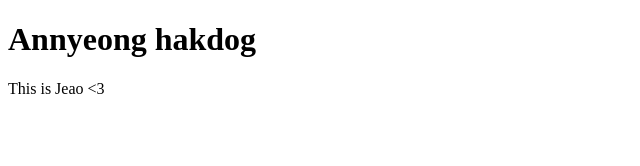
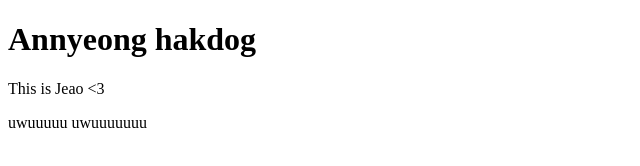
Before and after one commit to Jeao13/krazy, a plain HTML site: page index.html in a window 1280 px wide. Shown: the whole page, without its empty margins (0-640 px from the left). Drawn offline with Linux system fonts and the light colour scheme.

Commit message:
Updated index html

```diff
--- a/index.html
+++ b/index.html
@@ -6,5 +6,7 @@
     <body>
         <h1>Annyeong hakdog</h1>
         <p>This is Jeao &lt;3</p>
+
+        <p>uwuuuuu uwuuuuuuu</p>
     </body>
 </html>
```
